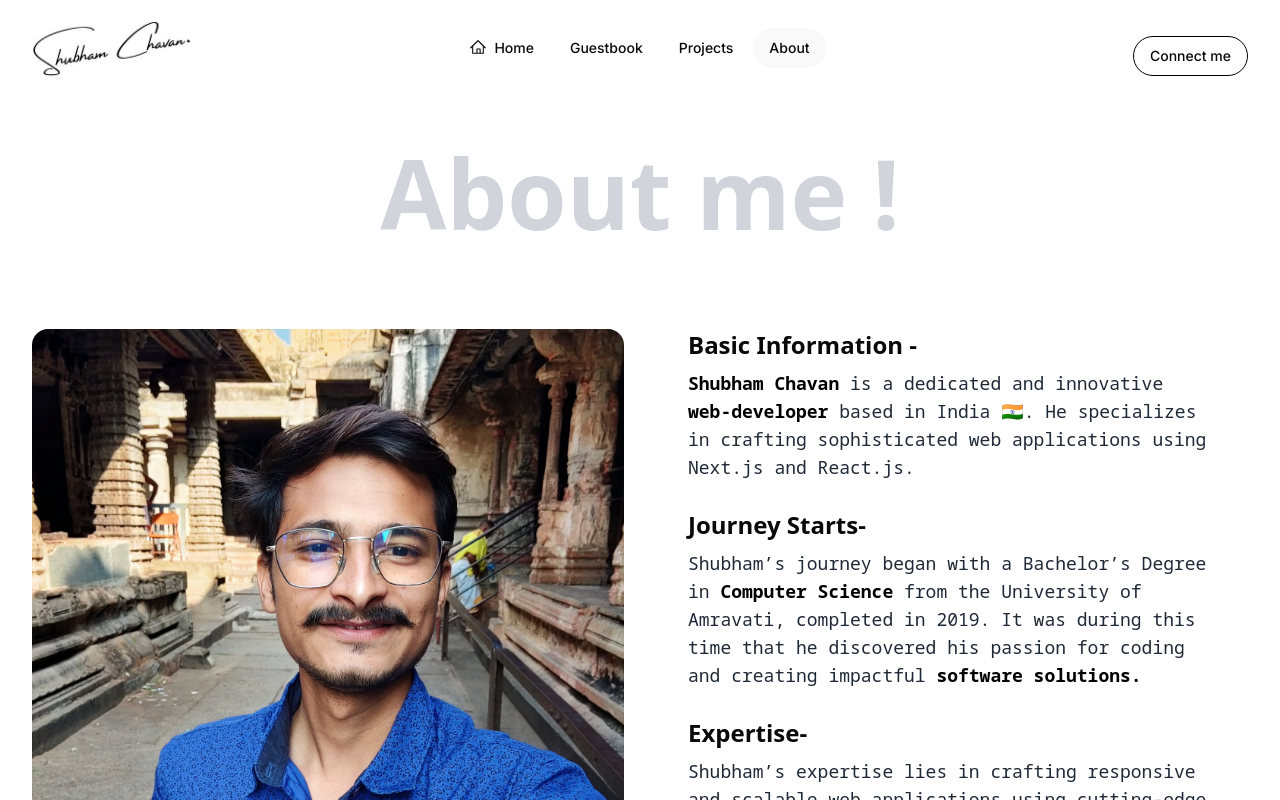
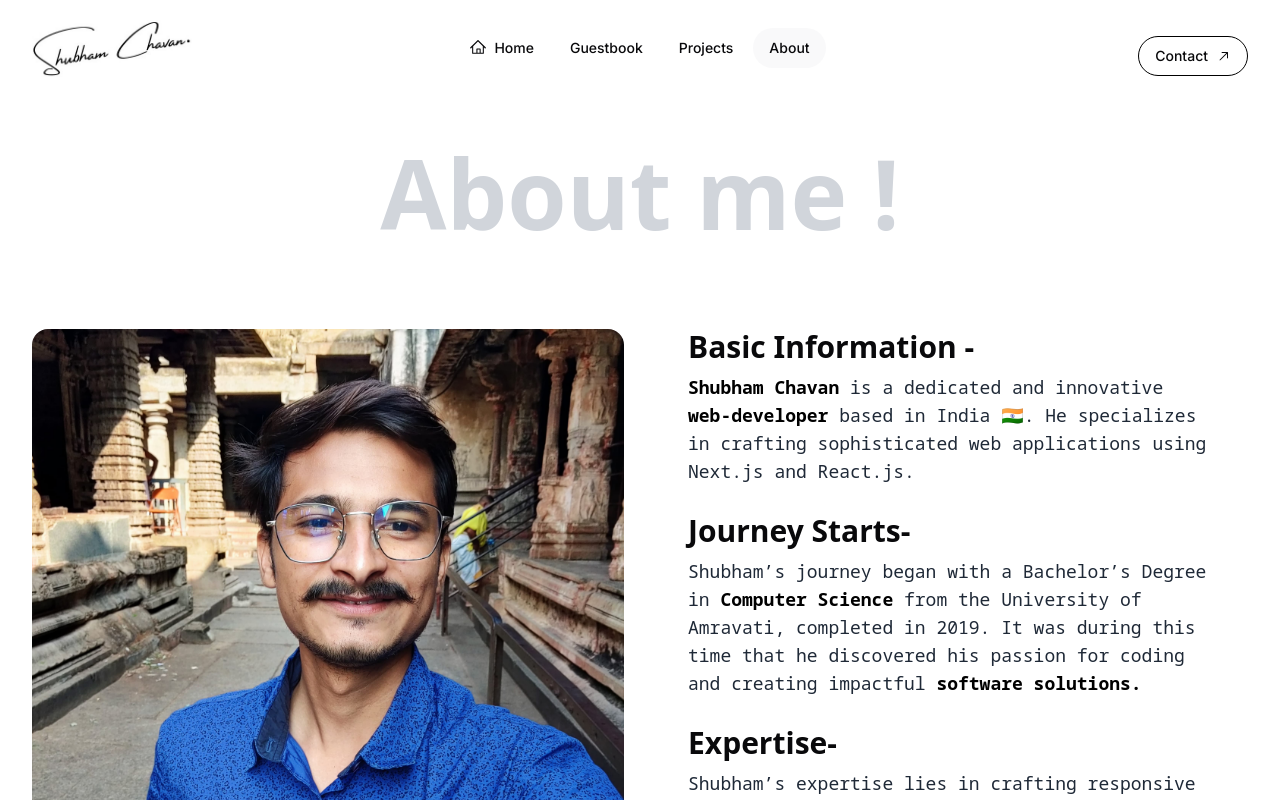
Before and after one commit to imshubhamchavan/official-website, a Next.js app: page /about in a window 1280 px wide. Shown: the top 800 px of the page. Built offline with nearby package versions, Linux system fonts and the light colour scheme.

Commit message:
did some minor changes

```diff
--- a/app/about/page.tsx
+++ b/app/about/page.tsx
@@ -14,7 +14,7 @@ export default function About() {
           <Image
             src={myimg}
             alt="shubham chavan"
-            className="col-span-2 h-[700px] object-cover animate-slide-in rounded-2xl mt-8 bg-gray-100 "
+            className="col-span-2 h-[650px] object-cover animate-slide-in rounded-2xl mt-8 bg-gray-100 "
             priority
           />
 
@@ -26,8 +26,8 @@ export default function About() {
 
                 <div className="content ">
                   <div className="key-point ">
-                    <h3 className="mb-2 text-1xl lg:text-2xl rubik-scribble">Basic Information -</h3>
-                    <p className="text-lg noto-sans text-gray-800">
+                    <h3 className="mb-2 text-2xl lg:text-3xl rubik-scribble">Basic Information -</h3>
+                    <p className="text-lg noto-sans text-1xl lg:text-1xl text-gray-800">
                     <span className="font-extrabold  text-black">Shubham Chavan </span>is a dedicated and innovative <span className="font-extrabold  text-black"> web-developer </span>
                       based in India 🇮🇳. He specializes in crafting
                       sophisticated web applications using Next.js and React.js.
@@ -35,8 +35,8 @@ export default function About() {
                   </div><br />
 
                   <div className="key-point ">
-                    <h3 className="mb-2 text-1xl lg:text-2xl rubik-scribble ">Journey Starts-</h3>
-                    <p className="text-lg noto-sans text-gray-800">
+                    <h3 className="mb-2 text-2xl lg:text-3xl rubik-scribble ">Journey Starts-</h3>
+                    <p className="text-lg noto-sans text-1xl lg:text-1xl text-gray-800">
                       Shubham’s journey began with a Bachelor’s Degree in
                       <span className="font-extrabold  text-black"> Computer Science</span> from the University of Amravati,
                       completed in 2019. It was during this time that he
@@ -46,8 +46,8 @@ export default function About() {
                   </div><br />
 
                   <div className="key-point">
-                    <h3 className="mb-2 text-1xl lg:text-2xl rubik-scribble ">Expertise-</h3>
-                    <p className="text-lg noto-sans text-gray-800">
+                    <h3 className="mb-2 text-2xl lg:text-3xl rubik-scribble ">Expertise-</h3>
+                    <p className="text-lg noto-sans text-1xl lg:text-1xl text-gray-800">
                       Shubham’s expertise lies in crafting responsive and
                       scalable web applications using cutting-edge technologies.
                       He favors<span className="font-extrabold  text-black"> Next.js </span>for its exceptional server-side
--- a/app/components/AboutSection.tsx
+++ b/app/components/AboutSection.tsx
@@ -67,12 +67,12 @@ export function AboutSection() {
   return (
     <div className="  mt-24 font-thin">
       <div className="flex space-x-8 flex flex-col">
-        <h1 className="text-4xl lg:text-8xl rubik-scribble text-center text-gray-300 ml-5 mr-5">
+        <h1 className="text-4xl lg:text-8xl rubik-scribble text-center text-gray-300">
           Skills and Technologies
         </h1>
         <div className="mt-8  text-center">
 
-        <p className="noto-sans text-gray-800 max-w-2xl w-full px-4 md:px-8 mx-auto">Welcome! Take a moment to explore the diverse range of <span className="font-extrabold">skills</span>  and technologies I utilize. From cutting-edge web technologies and <span className="font-extrabold">frameworks</span> to essential design tools and programming languages.</p>
+        <p className="noto-sans text-gray-800 max-w-3xl w-full px-4 md:px-8 mx-auto">Welcome! Take a moment to explore the diverse range of <span className="font-extrabold">skills</span>  and technologies I utilize. From cutting-edge web technologies and <span className="font-extrabold">frameworks</span> to essential design tools and programming languages.</p>
 </div>
       </div>
       <div className=" mt-24 ">
--- a/app/components/FavoriteProjects.tsx
+++ b/app/components/FavoriteProjects.tsx
@@ -35,7 +35,8 @@ export async function FavoriteProjects() {
         </h1>
         <div className="mt-8 w-2/3 lg:w-1/2 text-left">
 
-        <p className="noto-sans text-gray-300 ">Welcome! Take a moment to explore the diverse range of skills and technologies I utilize. From cutting-edge web technologies and frameworks to essential design tools and programming languages.</p>
+        <p className="noto-sans text-gray-300 ">Here are some of my recent projects that showcase my skills and
+        expertise as a frontend developer.</p>
 </div>
       </div>
     <div className="py-12 grid md:grid-cols-2 gap-2 sm:gap-6 md:gap-8 lg:gap-12 grid-cols-1 ">
--- a/app/components/Hero.tsx
+++ b/app/components/Hero.tsx
@@ -34,7 +34,7 @@ export function Hero() {
       <title>Shubham Chavan | Portfolio</title>
       <div className="col-span-1 lg:col-span-2 animate-slide-in h-full min-h-[500px] lg:min-h-[300px] rounded-2xl p-8 mt-16">
       <div className="sm:text-center">
-      <h1 className="text-4xl font-bold rubik-scribble-regular text-gray-600 sm:text-4xl lg:text-7xl sm:text-center sm:mx-auto">
+      <h1 className="text-3xl font-bold rubik-scribble-regular text-gray-600 sm:text-3xl lg:text-7xl sm:text-center sm:mx-auto">
   SHUBHAM CHAVAN
 </h1></div>
 {" "}
--- a/app/components/Navbar.tsx
+++ b/app/components/Navbar.tsx
@@ -10,7 +10,7 @@ import {
   NavigationMenuList,
   navigationMenuTriggerStyle,
 } from "@/components/ui/navigation-menu";
-import { EnvelopeClosedIcon, HomeIcon, Link1Icon, LinkedInLogoIcon, PersonIcon } from '@radix-ui/react-icons';
+import { EnvelopeClosedIcon, HomeIcon, Link1Icon, LinkedInLogoIcon, PersonIcon, ArrowTopRightIcon } from '@radix-ui/react-icons';
 
 import Link from "next/link";
 import { usePathname } from "next/navigation";
@@ -84,7 +84,9 @@ export function Navbar() {
             className="relative overflow-hidden px-4 py-4 mt-4 hidden sm:flex  rounded-full text-xsm border-black hover:text-white group"
           >
             <span className="relative text-1xl z-10">
-              <a href="mailto:imshubhamchavan@gmail.com">Connect me</a>
+              <a href="mailto:imshubhamchavan@gmail.com"> <span className="relative z-10 flex items-center">
+              Contact <ArrowTopRightIcon className="ml-2"/>
+  </span></a>
             </span>
             <span className="absolute inset-0 bg-black transition-all duration-300 ease-in-out transform translate-y-full group-hover:translate-y-0"></span>
           </Button>
--- a/app/components/experience.tsx
+++ b/app/components/experience.tsx
@@ -1,10 +1,10 @@
 export default function Experience() {
   return (
     <div className="flex flex-col">
-      <h1 className="text-6xl lg:text-6xl rubik-scribble text-white mt-28 ml-12">
+      <h1 className="text-6xl lg:text-6xl rubik-scribble text-white mt-28 md:ml-12">
         Professional Experience
       </h1>
-      <div className="mt-4 w-2/3 lg:w-1/2 text-left ml-12">
+      <div className="mt-4 w-2/3 lg:w-1/2 text-left md:ml-12">
         <p className="noto-sans text-gray-300 font-bold">
           Take a look at my professional journey.
         </p>
--- a/app/hireme/page.tsx
+++ b/app/hireme/page.tsx
@@ -8,14 +8,13 @@ import {
 import {
   EnvelopeClosedIcon,
   LinkedInLogoIcon,
+  Link1Icon,
   PersonIcon,
-  Link1Icon,
-  HomeIcon,
 } from "@radix-ui/react-icons";
 
 export default function Hireme() {
   return (
-    <div className="flex flex-col items-center justify-center bg-white h-screen relative overflow-hidden">
+    <div className="relative overflow-hidden bg-white h-screen flex flex-col items-center justify-center">
       <div className="flex space-x-4"></div>
       <h1 className="text-6xl sm:text-3xl lg:text-7xl font-normal mt-8 mb-20">
         Looking for a Frontend Developer?
@@ -65,7 +64,7 @@ export default function Hireme() {
           </div>
         </HoverCardContent>
       </HoverCard>
-      <h1 className="w-full text-7xl font-extrabold text-gray-200 sm:text-8xl lg:text-12xl text-center absolute bottom-0 z-0 overflow-hidden">
+      <h1 className="absolute bottom-0 z-0 w-full text-center text-7xl font-extrabold text-gray-200 sm:text-8xl lg:text-12xl">
         Hire Me
       </h1>
     </div>
```
